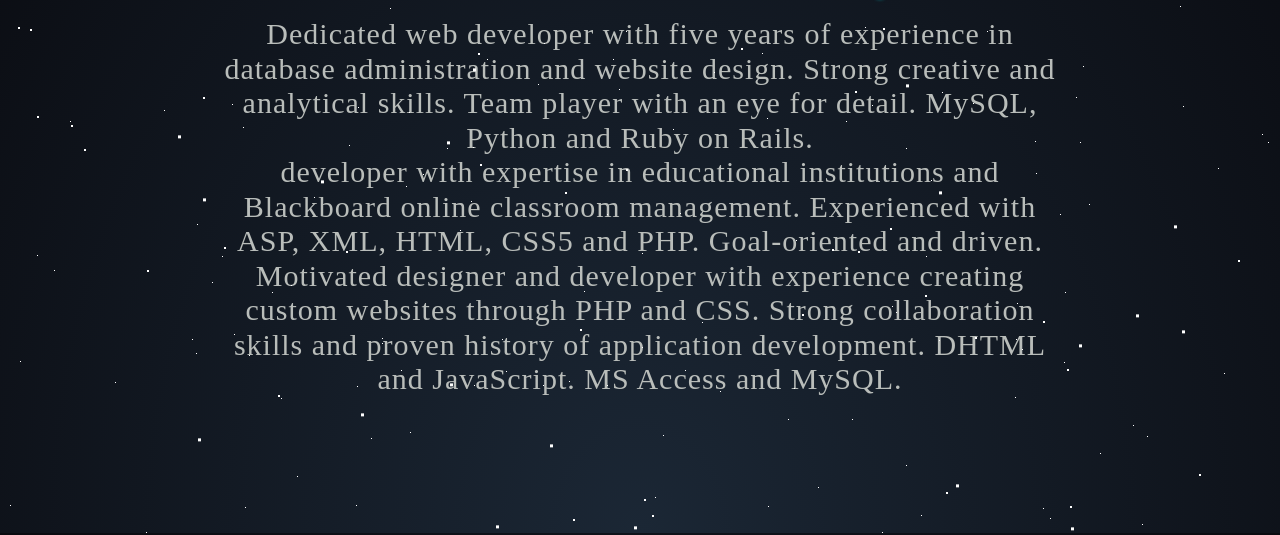
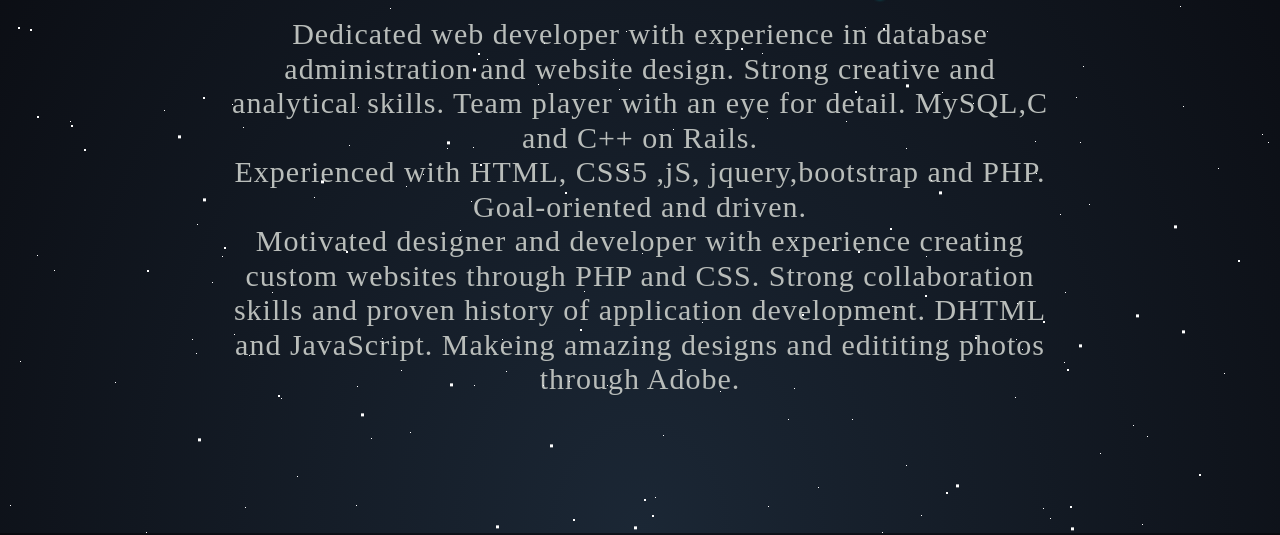
Before and after one commit to anshika2803/portfolio, a plain HTML site: page web-portfolio/about.html in a window 1280 px wide. Shown: the part 267-802 px from the top of the page. Drawn offline with nearby package versions, Linux system fonts and the light colour scheme.

Commit message:
Update about.html

```diff
--- a/web-portfolio/about.html
+++ b/web-portfolio/about.html
@@ -39,11 +39,11 @@
 	       		<h1>ABOUT</h1>
 	       		<h3>I am a front-end web developer</h3>
 	       		<div class="leftContent">
-		       		<p>Dedicated web developer with five years of experience in database administration and website design. Strong creative and analytical skills. Team player with an eye for detail. MySQL, Python and Ruby on Rails.</p>
+		       		<p>Dedicated web developer with experience in database administration and website design. Strong creative and analytical skills. Team player with an eye for detail. MySQL,C and C++ on Rails.</p>
 
-					<p> developer with expertise in educational institutions and Blackboard online classroom management. Experienced with ASP, XML, HTML, CSS5 and PHP. Goal-oriented and driven.</p>
+					<p> Experienced with HTML, CSS5 ,jS, jquery,bootstrap and PHP. Goal-oriented and driven.</p>
 
-					<p>Motivated designer and developer with experience creating custom websites through PHP and CSS. Strong collaboration skills and proven history of application development. DHTML and JavaScript. MS Access and MySQL.</p>
+					<p>Motivated designer and developer with experience creating custom websites through PHP and CSS. Strong collaboration skills and proven history of application development. DHTML and JavaScript. Makeing amazing designs and edititing photos through Adobe.</p>
 				</div>
 	       	</div>
  </div>
```
